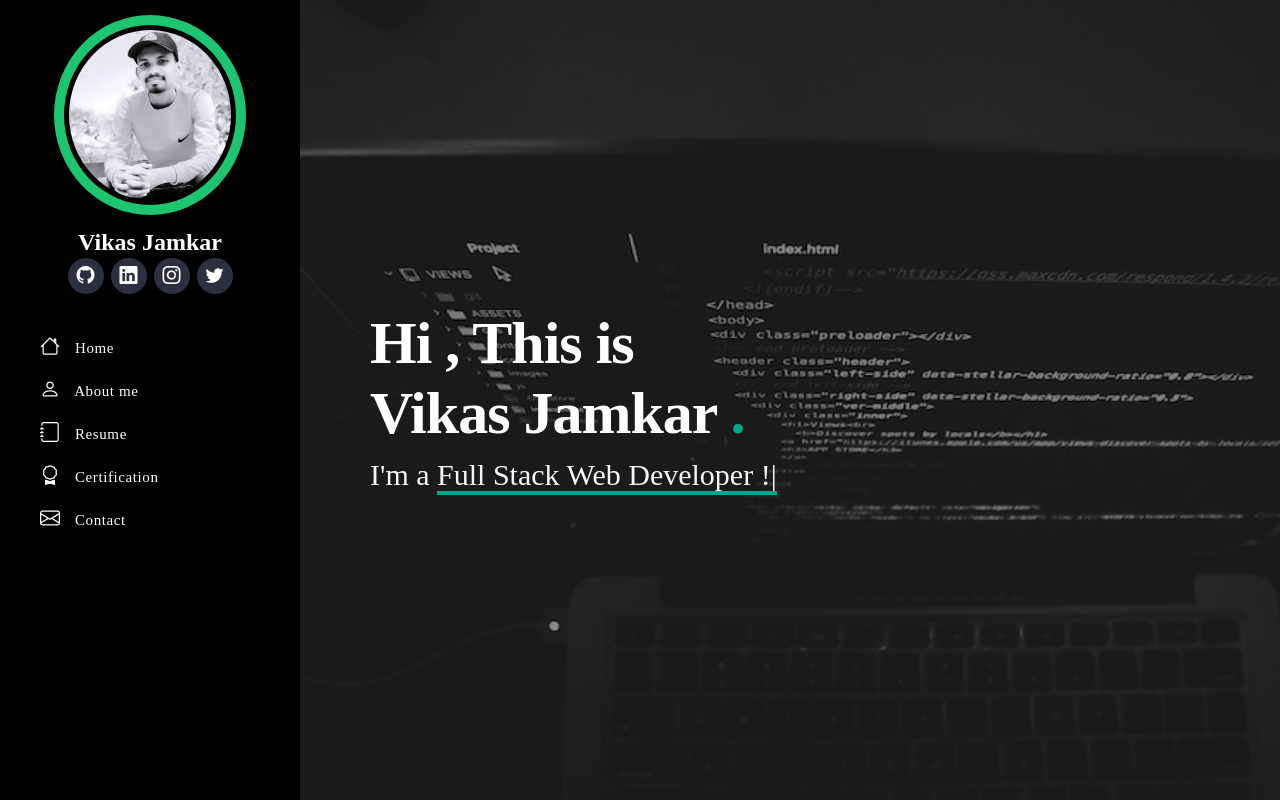
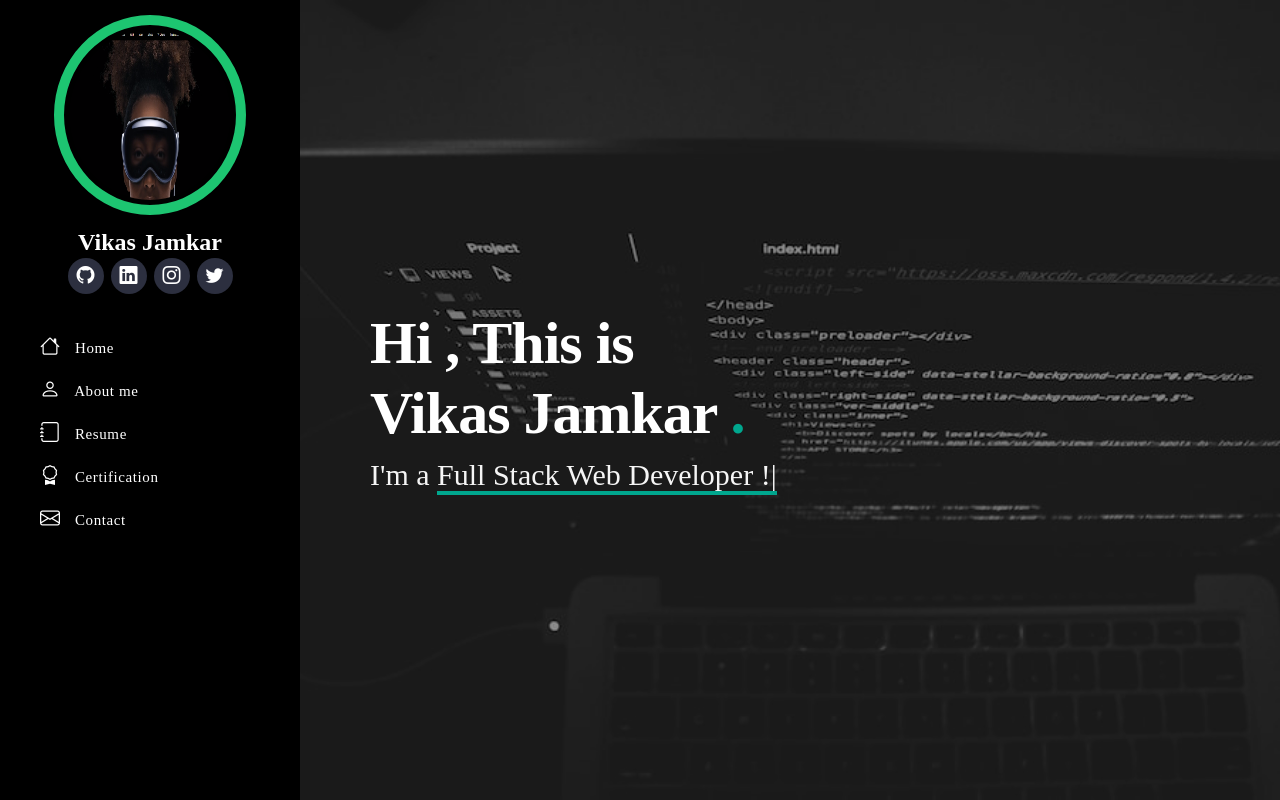
Before and after one commit to vikasjamkar/Bio, a website: page index.html in a window 1280 px wide. Shown: the top 800 px of the page. Drawn offline with nearby package versions, Linux system fonts and the light colour scheme; files whose address does not match are found by name.

Commit message:
Update index.html

```diff
--- a/index.html
+++ b/index.html
@@ -16,7 +16,7 @@
 
     <header>
       <div class="profile">
-        <img src="./images/Vicky1.jpg" alt="" />
+        <img src="/images/apple1.png" alt="" />
         <h2>Vikas Jamkar</h2>
         <div class="social-icons">
           <a href="https://github.com/vikasjamkar"><i class="bi bi-github"></i></a>
```
